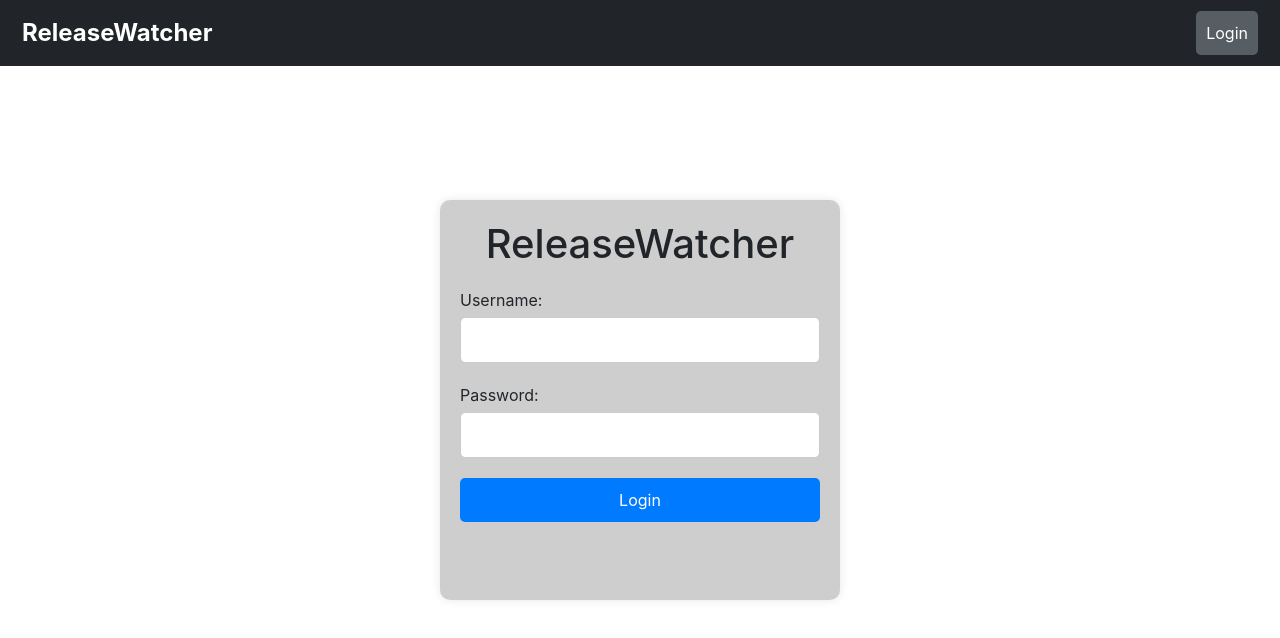
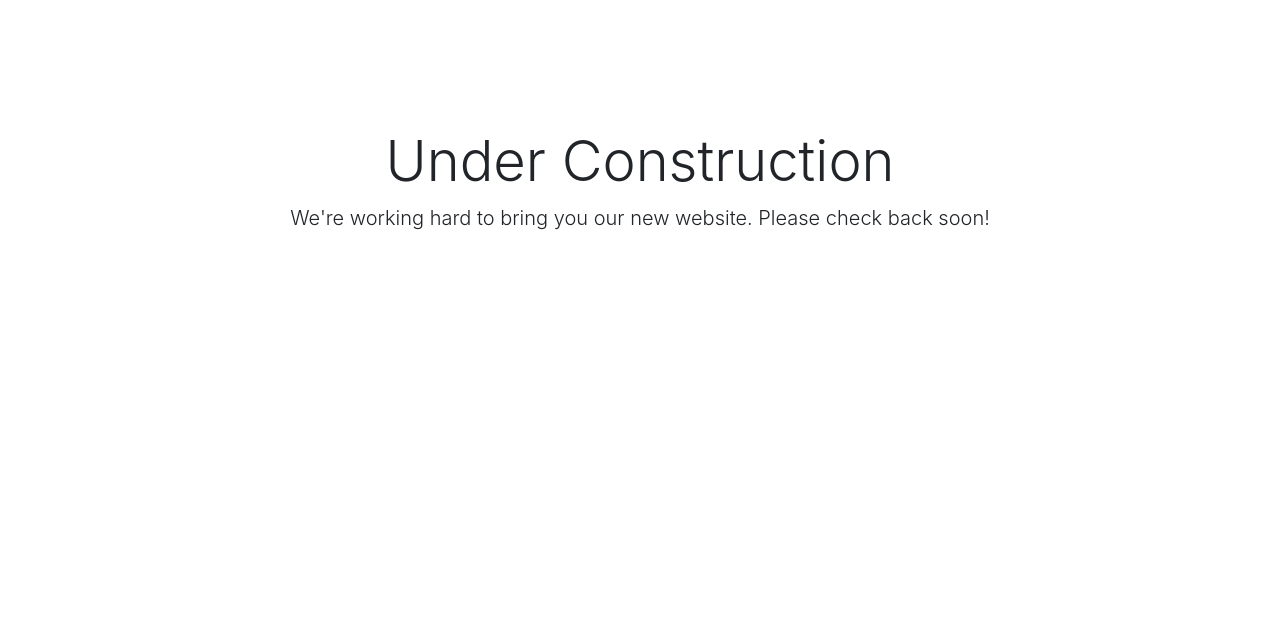
Before and after one commit to mpusch88/ReleaseWatcher, a React (Create React App) app: page / in a window 1280 px wide. Before the commit this address led to /login. Shown: the top 638 px of the page. Built offline with nearby package versions, Linux system fonts and the light colour scheme.

Commit message:
updated indexes

```diff
--- a/index.html
+++ /dev/null
@@ -1,28 +0,0 @@
-<!DOCTYPE html>
-<html lang="en">
-<head>
-  <meta charset="UTF-8">
-  <meta name="viewport" content="width=device-width, initial-scale=1.0">
-  <title>Under Construction</title>
-  <link rel="stylesheet" href="https://maxcdn.bootstrapcdn.com/bootstrap/4.5.2/css/bootstrap.min.css">
-  <style>
-    body {
-      padding-top: 10%;
-    }
-    .container {
-      max-width: 600px;
-      margin: 0 auto;
-    }
-  </style>
-</head>
-<body>
-  <div class="container">
-    <h1 class="display-4 text-center">Under Construction</h1>
-    <p class="lead text-center">We're working hard to bring you our new website. Please check back soon!</p>
-  </div>
-
-  <script src="https://code.jquery.com/jquery-3.5.1.slim.min.js" integrity="sha384-DfXdz2htPH0lsSSGFpoO9XURL3KUjo/RSNemKwHR6i1I6ywDxKbZ+F6X6xIMyYLvpX" crossorigin="anonymous"></script>
-  <script src="https://cdn.jsdelivr.net/npm/@popperjs/core@2.9.3/dist/umd/popper.min.js" integrity="sha384-eMNCOe7tC1doHpGoJtKh7z7lGz7fuP4F8nfdFvAOA6Gg/z6Y5J6XqqyGXYM2ntXQQ" crossorigin="anonymous"></script>
-  <script src="https://maxcdn.bootstrapcdn.com/bootstrap/4.5.2/js/bootstrap.min.js" integrity="sha384-pzjw8f+ua7Kw1TIq0v8FqFjcJ6pajs/rfdfs3SO+kD4Ck5BdPtF+to8xMp9Lvldb" crossorigin="anonymous"></script>
-</body>
-</html>
--- a/src/index.js
+++ b/src/index.js
@@ -6,10 +6,23 @@ import App from './App';
 import reportWebVitals from './reportWebVitals';
 import './index.css';
 
+// TODO: Remove this component and uncomment the App component below when the new website is ready to go live.
+const UnderConstruction = () => {
+  return (
+    <div className="container" style={{ paddingTop: '10%' }}>
+      <h1 className="display-4 text-center">Under Construction</h1>
+      <p className="lead text-center">
+        We're working hard to bring you our new website. Please check back soon!
+      </p>
+    </div>
+  );
+};
+
 const root = ReactDOM.createRoot(document.getElementById('root'));
 root.render(
   <React.StrictMode>
-    <App />
+    <UnderConstruction />
+    {/* <App /> */}
   </React.StrictMode>
 );
 
```
